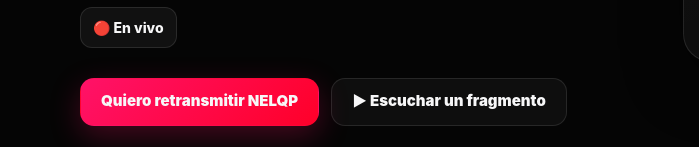
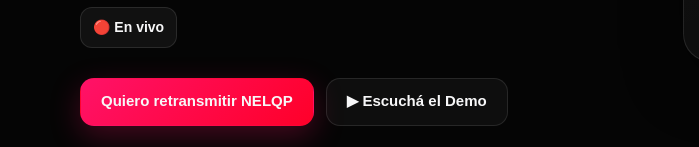
Before and after one commit to ONRadioStreaming/NELQP-Para-Radios, a plain HTML site: page index.html in a window 1280 px wide. Shown: the part 653-800 px from the top of the page, 0-699 px from the left. Drawn offline with Linux system fonts and the light colour scheme.

Commit message:
Update index.html

```diff
--- a/index.html
+++ b/index.html
@@ -1,7 +1,7 @@
 <!DOCTYPE html>
 <html lang="es">
 <head>
-  <meta charset="UTF-8">
+  <meta charset="utf-8">
   <meta name="viewport" content="width=device-width, initial-scale=1.0">
   <meta name="theme-color" content="#050505">
   <title>NELQP para Radios | La ON Radio</title>
@@ -27,7 +27,7 @@
         radial-gradient(circle at 5% 35%, rgba(255,0,41,.10), transparent 25rem),
         var(--bg);
       color:var(--text);
-      font-family:Inter,system-ui,-apple-system,BlinkMacSystemFont,"Segoe UI",sans-serif;
+      font-family:Arial,Helvetica,sans-serif;
       line-height:1.5;
     }
     a{color:inherit;text-decoration:none}
@@ -182,7 +182,7 @@
       </div>
       <div class="hero-actions">
         <a class="btn btn-primary" href="#sumar">Quiero retransmitir NELQP</a>
-        <a class="btn btn-secondary" href="#demo">▶ Escuchar un fragmento</a>
+        <a class="btn btn-secondary" href="#demo">▶ Escuchá el Demo</a>
       </div>
     </div>
 
```
